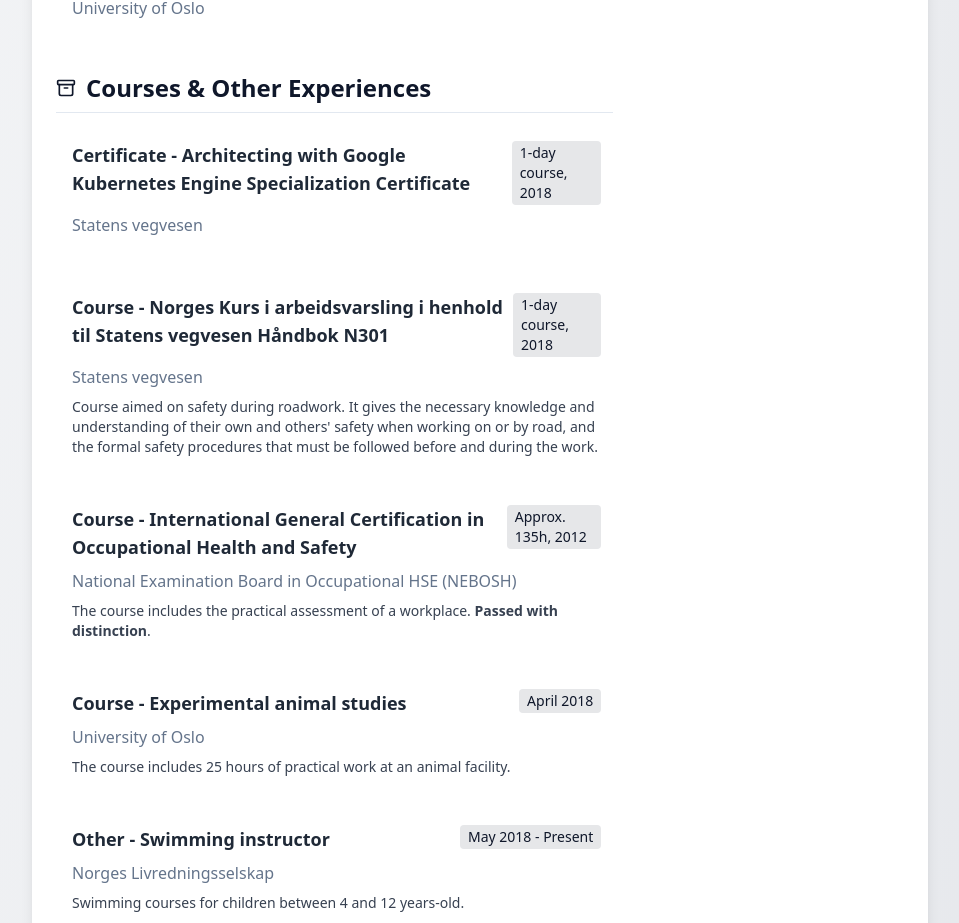
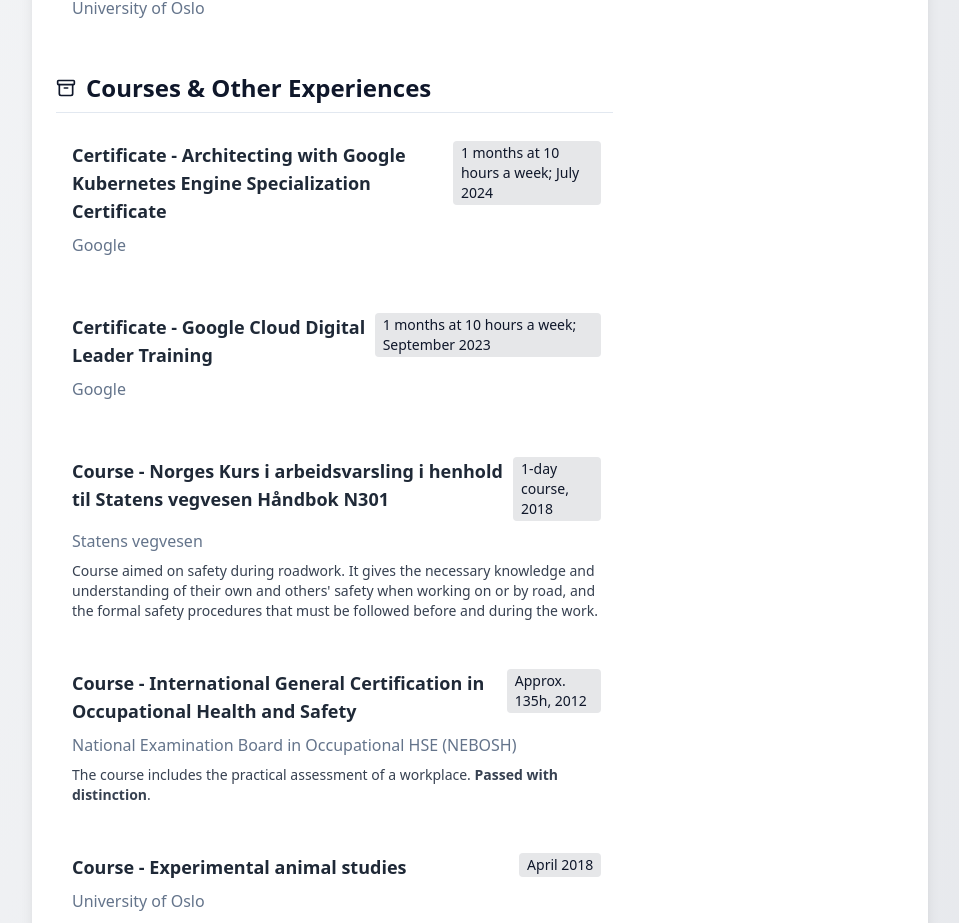
Before and after one commit to vivigirardin/viviane-cv, a React (Vite) app: page / in a window 1280 px wide. Shown: the part 2391-3314 px from the top of the page, without its empty margins (160-1119 px from the left). Built offline with nearby package versions, Linux system fonts and the light colour scheme.

Commit message:
Code edited in Lovable Code Editor
Edited UI in Lovable

```diff
--- a/src/data/cvData.ts
+++ b/src/data/cvData.ts
@@ -116,8 +116,14 @@ export const cvData = {
   courses: [
     {
       position: "Certificate - Architecting with Google Kubernetes Engine Specialization Certificate",
-      company: "Statens vegvesen",
-      dates: "1-day course, 2018",
+      company: "Google",
+      dates: "1 months at 10 hours a week; July 2024",
+      details: ""
+    },
+    {
+      position: "Certificate - Google Cloud Digital Leader Training",
+      company: "Google",
+      dates: "1 months at 10 hours a week; September 2023",
       details: ""
     },
     {
```
